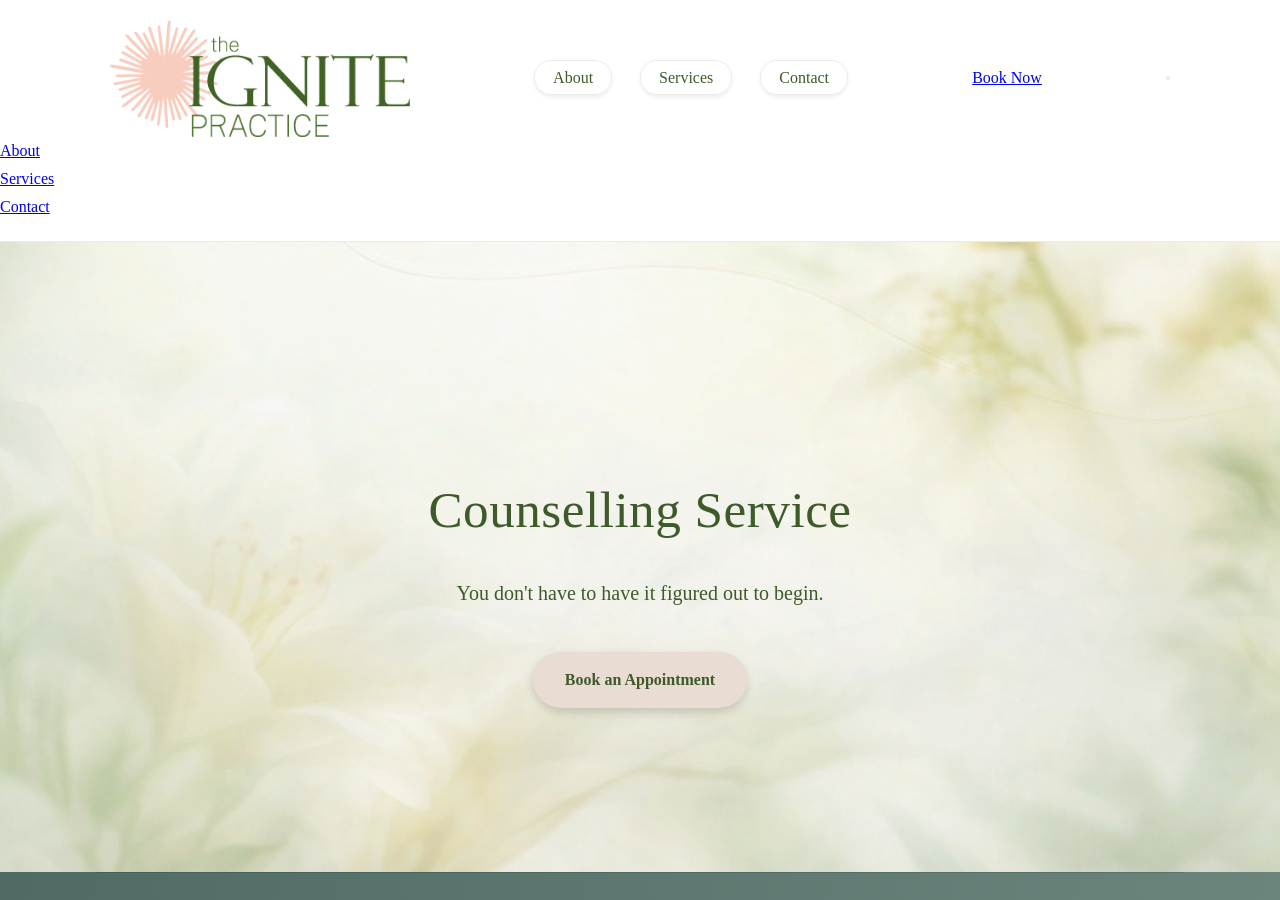
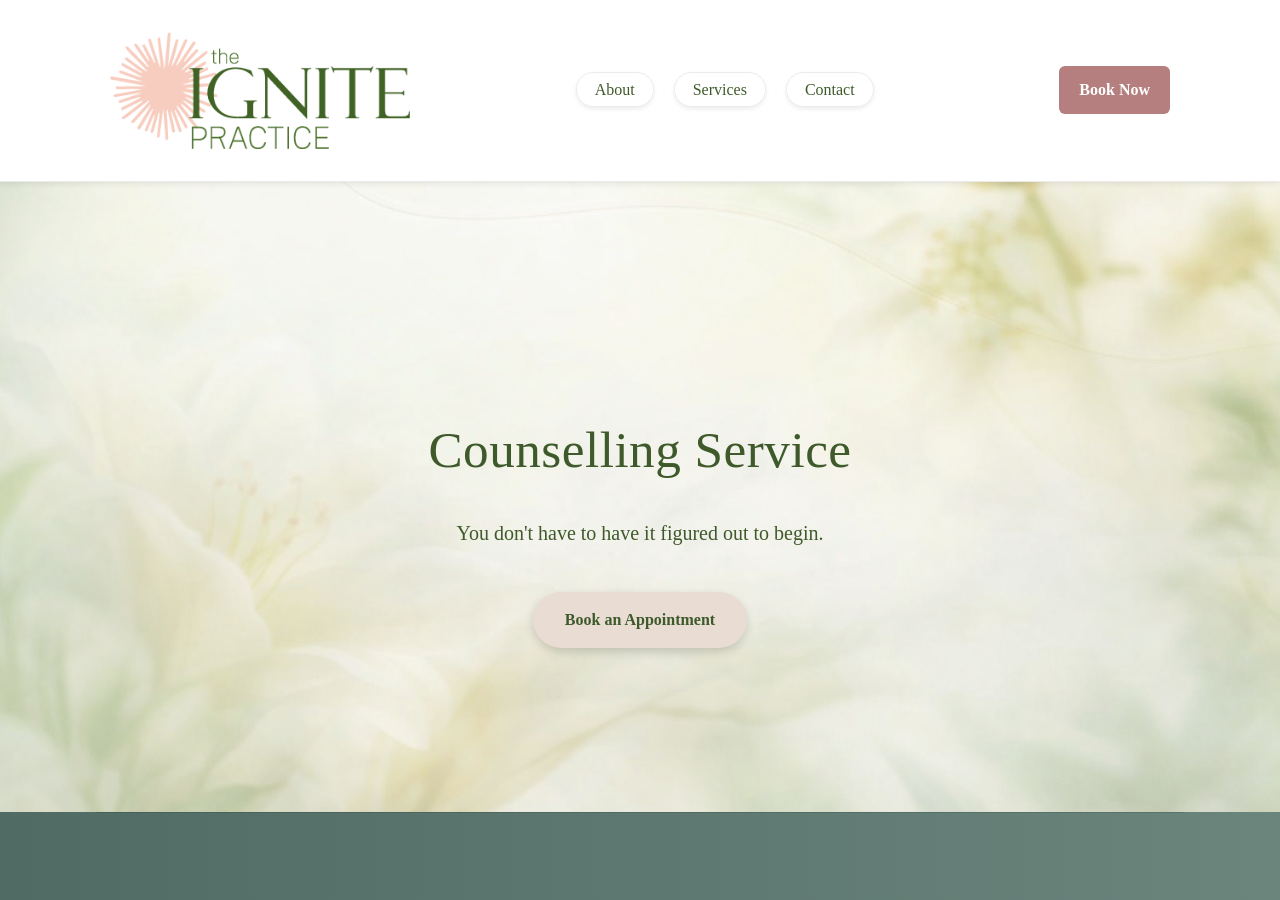
Before and after one commit to Jencreates-design/the-ignite-practice, a Jekyll site: the page built from index.html, in a window 1280 px wide and 900 px high. Built offline with Jekyll 4.4.1, drawn with Linux system fonts in a browser that asks for light colours; grey boxes are pictures that could not be loaded.

Commit message:
Add files via upload

```diff
--- a/assets/css/styles.css
+++ b/assets/css/styles.css
@@ -160,6 +160,181 @@
         display: block;
         width: auto;
         height: 150px;
+    }
+}
+
+/* ================================
+   NAV BOOK BUTTON
+================================ */
+
+.nav-book-button {
+    background-color: #b57f7f;
+    /* your blush tone */
+    color: #fff;
+    padding: 10px 20px;
+    border-radius: 6px;
+    text-decoration: none;
+    font-weight: 600;
+    margin-left: 20px;
+    transition: background-color 0.2s ease;
+    white-space: nowrap;
+}
+
+.nav-book-button:hover {
+    background-color: #a06d6d;
+}
+
+/* Align nav items + button */
+.nav-container {
+    display: flex;
+    align-items: center;
+    justify-content: space-between;
+}
+
+/* Make sure nav list + button sit nicely */
+nav ul {
+    display: flex;
+    gap: 20px;
+    align-items: center;
+}
+
+/* MOBILE */
+@media (max-width: 900px) {
+    .nav-book-button {
+        display: none;
+        /* optional: hide on mobile if menu collapses */
+    }
+}
+
+/* ================================
+   STICKY NAVIGATION
+================================ */
+
+header {
+    position: sticky;
+    top: 0;
+    z-index: 999;
+    background-color: #ffffff;
+    /* solid background so text stays readable */
+    box-shadow: 0 2px 6px rgba(0, 0, 0, 0.08);
+    /* soft premium shadow */
+    transition: box-shadow 0.2s ease, background-color 0.2s ease;
+}
+
+/* Keep nav content aligned */
+.nav-container {
+    display: flex;
+    align-items: center;
+    justify-content: space-between;
+    padding: 12px 20px;
+}
+
+/* Prevent layout shift when sticky activates */
+header img {
+    display: block;
+}
+
+header.scrolled {
+    background-color: #ffffff;
+    box-shadow: 0 3px 10px rgba(0, 0, 0, 0.12);
+}
+
+/* ================================
+   HAMBURGER BUTTON
+================================ */
+
+.hamburger {
+    display: none;
+    flex-direction: column;
+    gap: 5px;
+    background: none;
+    border: none;
+    cursor: pointer;
+    padding: 10px;
+}
+
+.hamburger span {
+    width: 25px;
+    height: 3px;
+    background-color: #333;
+    border-radius: 3px;
+    transition: all 0.3s ease;
+}
+
+/* Hamburger animation when active */
+.hamburger.active span:nth-child(1) {
+    transform: translateY(8px) rotate(45deg);
+}
+
+.hamburger.active span:nth-child(2) {
+    opacity: 0;
+}
+
+.hamburger.active span:nth-child(3) {
+    transform: translateY(-8px) rotate(-45deg);
+}
+
+/* ================================
+   MOBILE MENU
+================================ */
+
+.mobile-menu {
+    position: absolute;
+    top: 100%;
+    left: 0;
+    width: 100%;
+    background: #ffffff;
+    box-shadow: 0 4px 10px rgba(0, 0, 0, 0.1);
+    transform: translateY(-20px);
+    opacity: 0;
+    pointer-events: none;
+    transition: all 0.35s ease;
+}
+
+.mobile-menu.active {
+    transform: translateY(0);
+    opacity: 1;
+    pointer-events: auto;
+}
+
+.mobile-menu ul {
+    list-style: none;
+    padding: 20px;
+    margin: 0;
+    display: flex;
+    flex-direction: column;
+    gap: 20px;
+}
+
+.mobile-menu a {
+    text-decoration: none;
+    font-size: 18px;
+    color: #333;
+}
+
+.mobile-book {
+    background-color: #b57f7f;
+    color: #fff;
+    padding: 10px 20px;
+    border-radius: 6px;
+    display: inline-block;
+}
+
+/* ================================
+   MOBILE BREAKPOINT
+================================ */
+
+@media (max-width: 900px) {
+    nav.nav-links {
+        display: none;
+    }
+
+    .nav-book-button {
+        display: none;
+    }
+
+    .hamburger {
+        display: flex;
     }
 }
 
```
